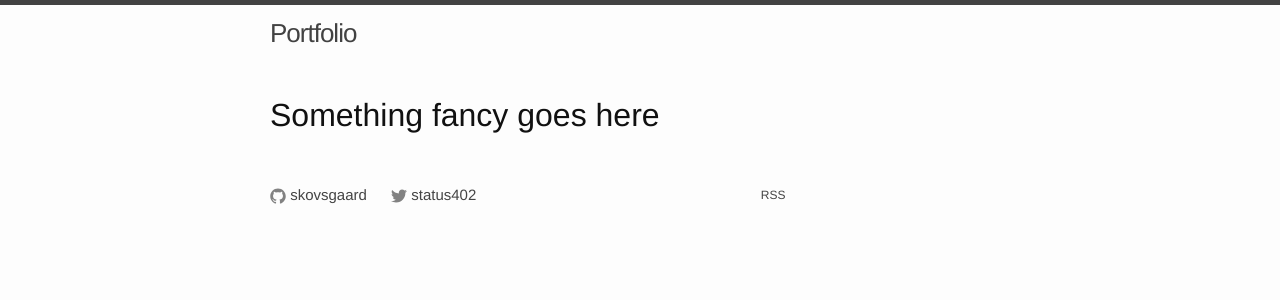
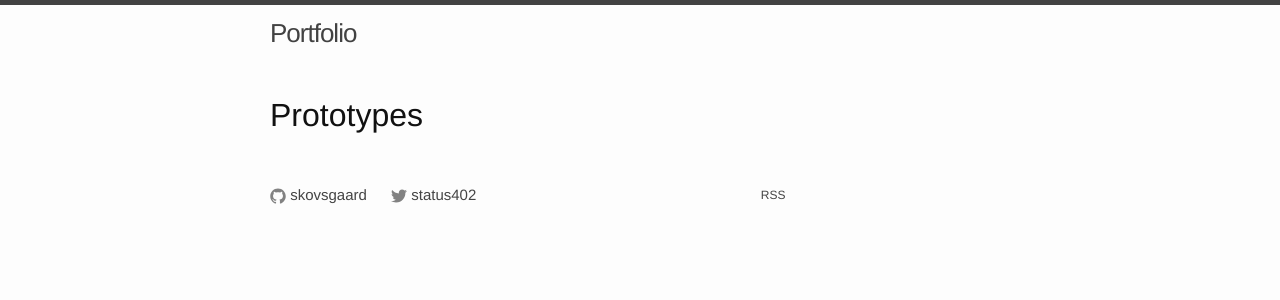
Before and after one commit to skovsgaard/skovsgaard.github.io, a Jekyll site: the page built from portfolio.html, in a window 1280 px wide. Shown: the top 300 px of the page. Built offline with Jekyll 4.4.1, drawn with Linux system fonts in a browser that asks for light colours.

Commit message:
Get ready for prototypes

```diff
--- a/portfolio.html
+++ b/portfolio.html
@@ -3,5 +3,8 @@ layout: portfolio
 ---
 
 <div class="home">
-  <h1>Something fancy goes here</h1>
+  <h1>Prototypes</h1>
+  <ul class="protolist">
+
+  </ul>
 </div>
```
